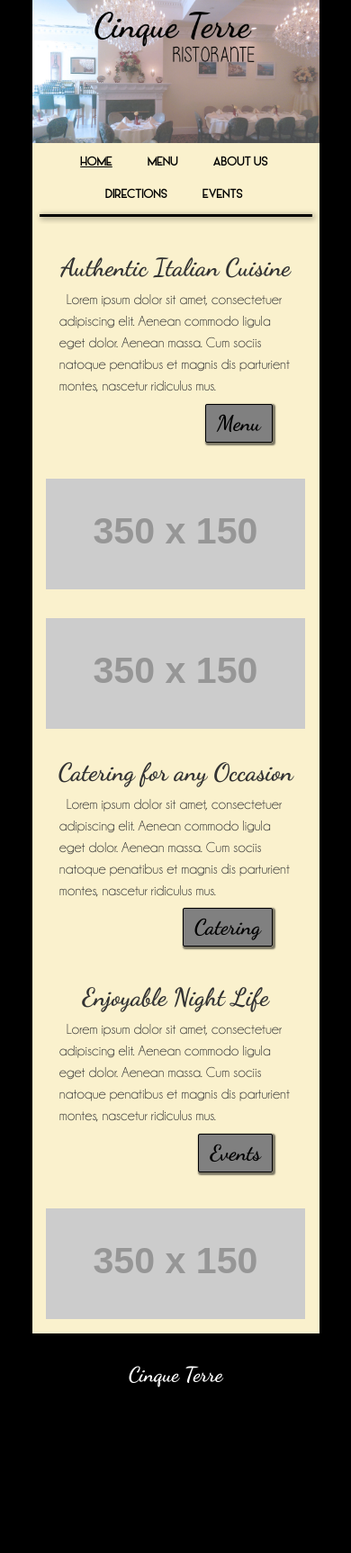
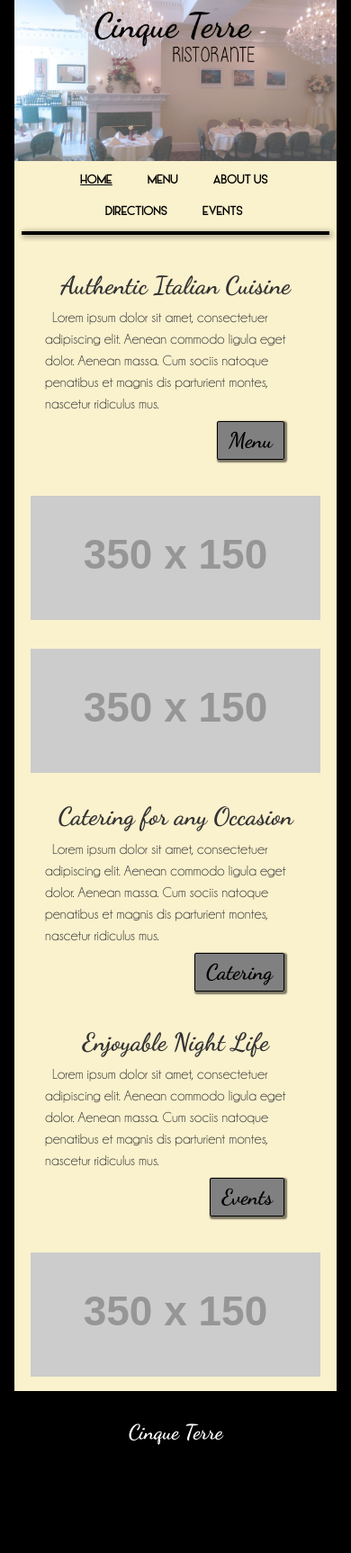
Before and after one commit to cinqueterreli/cinqueterre.github.io, a Jekyll site: the page built from 00index.html, in a window 390 px wide. Shown: the whole page at 90% size. Built offline with Jekyll 4.4.1, drawn with Linux system fonts in a browser that asks for light colours; before the commit the page ends 1662 px from its top, so only the background shows below that.

Commit message:
max width shizzzz

```diff
--- a/css/main.css
+++ b/css/main.css
@@ -126,6 +126,13 @@ hr {
 		max-width:90%;
 		padding-left:1em;
 		padding-right:1em;
+	}
+}
+
+@media (max-width:600px){
+	.container {
+		transition: max-width .5s ease;
+		max-width:100%;
 	}
 }
 
```
